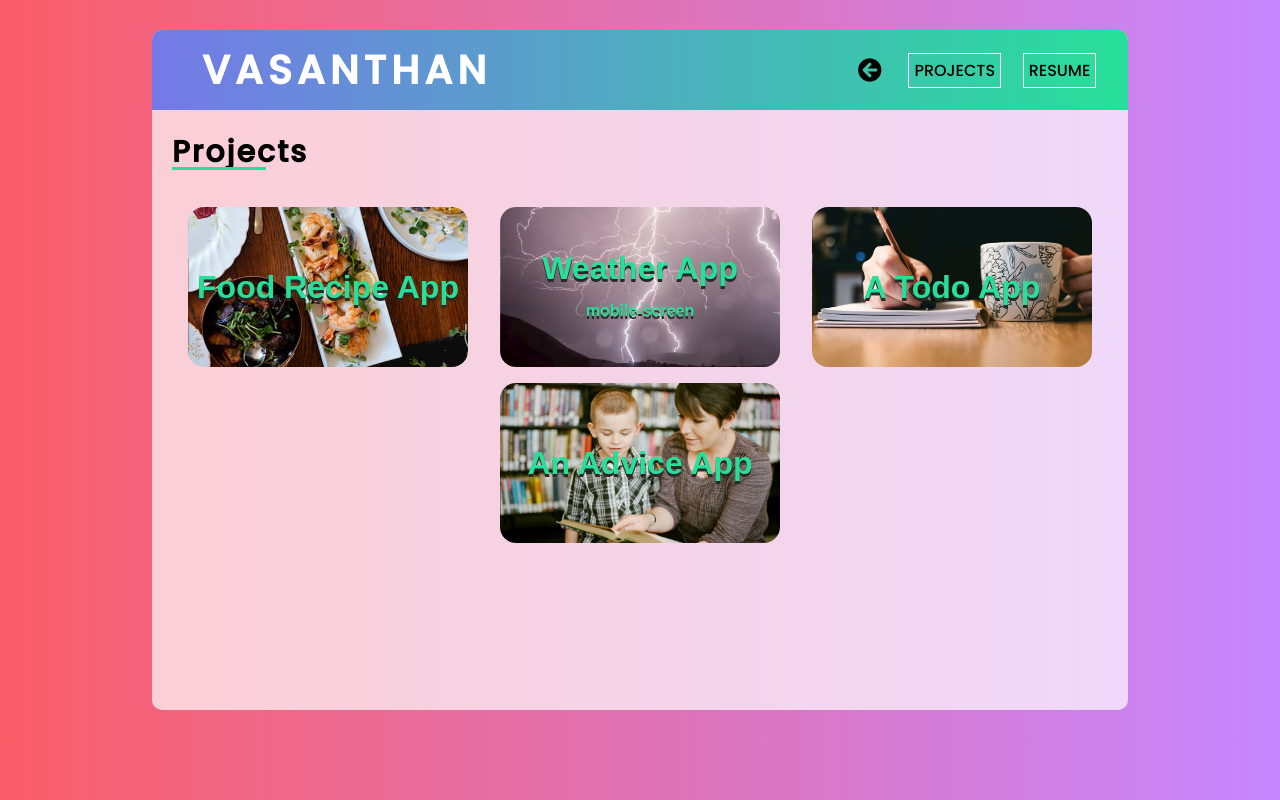
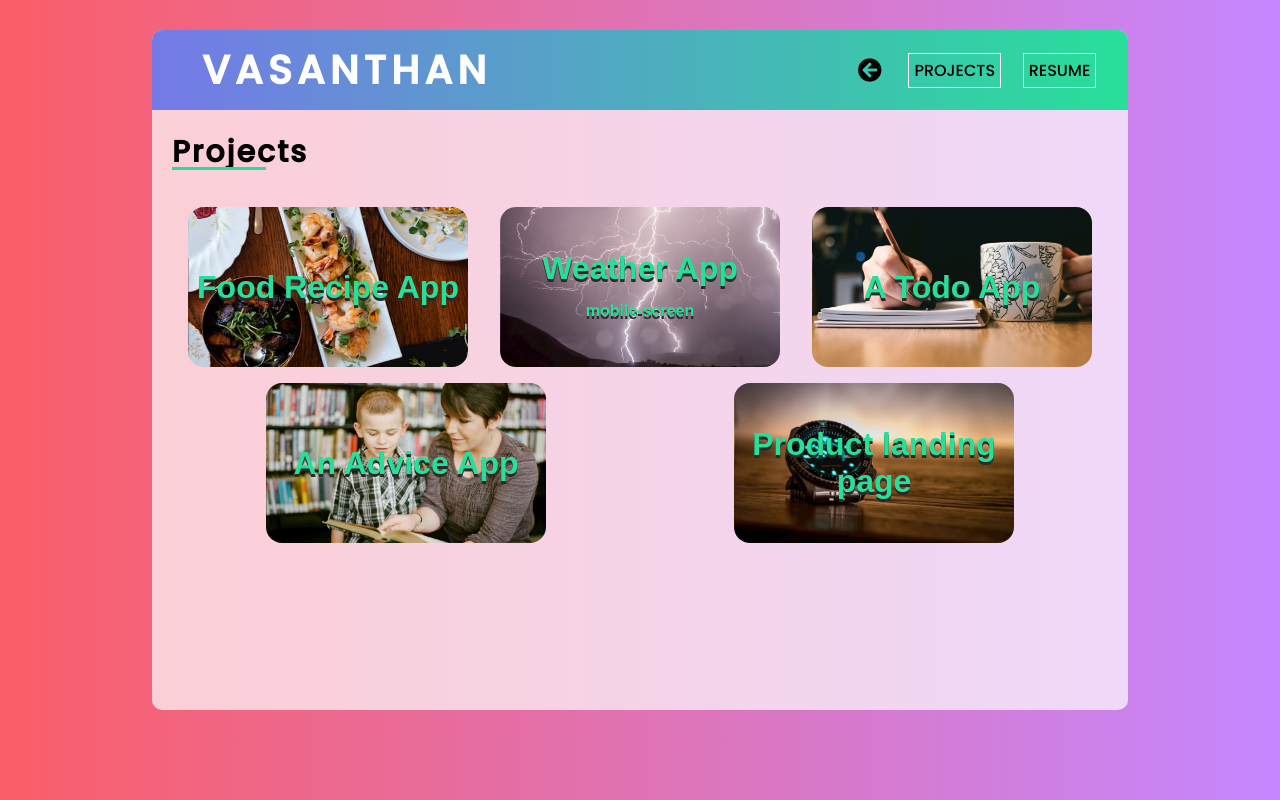
Before and after one commit to Vasanthan-aka-Maari/vasanthan, a plain HTML site: page projects.html in a window 1280 px wide. Drawn offline with Linux system fonts and the light colour scheme.

Commit message:
added landing page project

```diff
--- a/projects.html
+++ b/projects.html
@@ -68,6 +68,13 @@
               <a class="project-link" target="_blank" href="https://vasanthan-aka-maari.github.io/Advice-app/"><i class="fas fa-eye"></i></a>
             </div>
           </div>
+          <div class="project landing-page">
+            <h1 class="project-title">Product landing page</h1>
+            <div class="project-links">
+              <a class="project-link" target="_blank" href="https://github.com/Vasanthan-aka-Maari/v-watches"><i class="fab fa-github"></i></a>
+              <a class="project-link" target="_blank" href="https://vasanthan-aka-maari.github.io/v-watches/"><i class="fas fa-eye"></i></a>
+            </div>
+          </div>
         </div>
       </div>
     </div>
--- a/style.css
+++ b/style.css
@@ -212,25 +212,26 @@ body {
   background-image: url(./images/food.jpg);
   background-position: center;
   background-size: cover;
-  /*  */
 }
 .weather {
   background-image: url(./images/weather.jpg);
   background-position: center;
   background-size: cover;
-
 }
 .todo {
   background: url(./images/todo.jpg);
   background-position: center;
   background-size: cover;
-
 }
 .advice {
   background: url(./images/advice.jpg);
   background-position: center;
   background-size: cover;
-
+}
+.landing-page {
+  background-image: url(./images/landingpage.jpg);
+  background-position: center;
+  background-size: cover;
 }
 @media screen and (max-width: 800px) {
   #home {
```
Also changed, not shown: images/landingpage.jpg (added).
